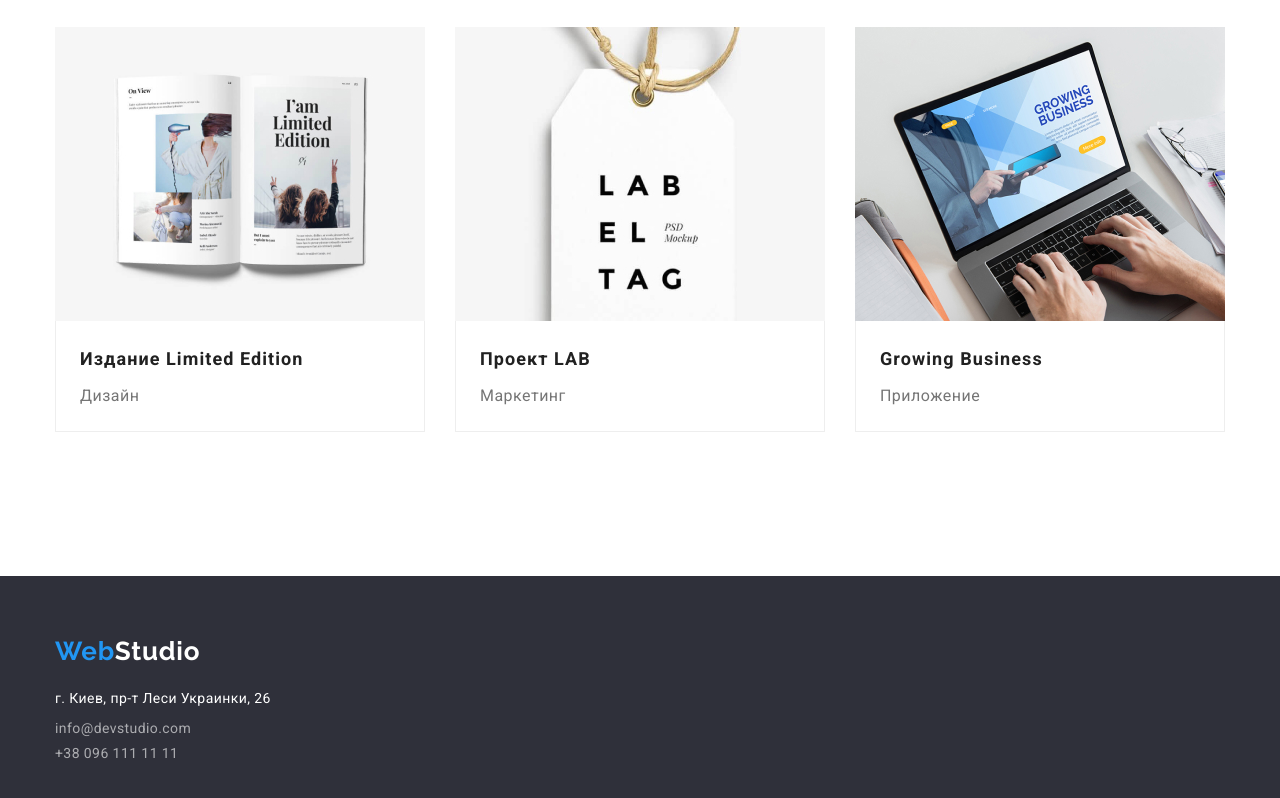
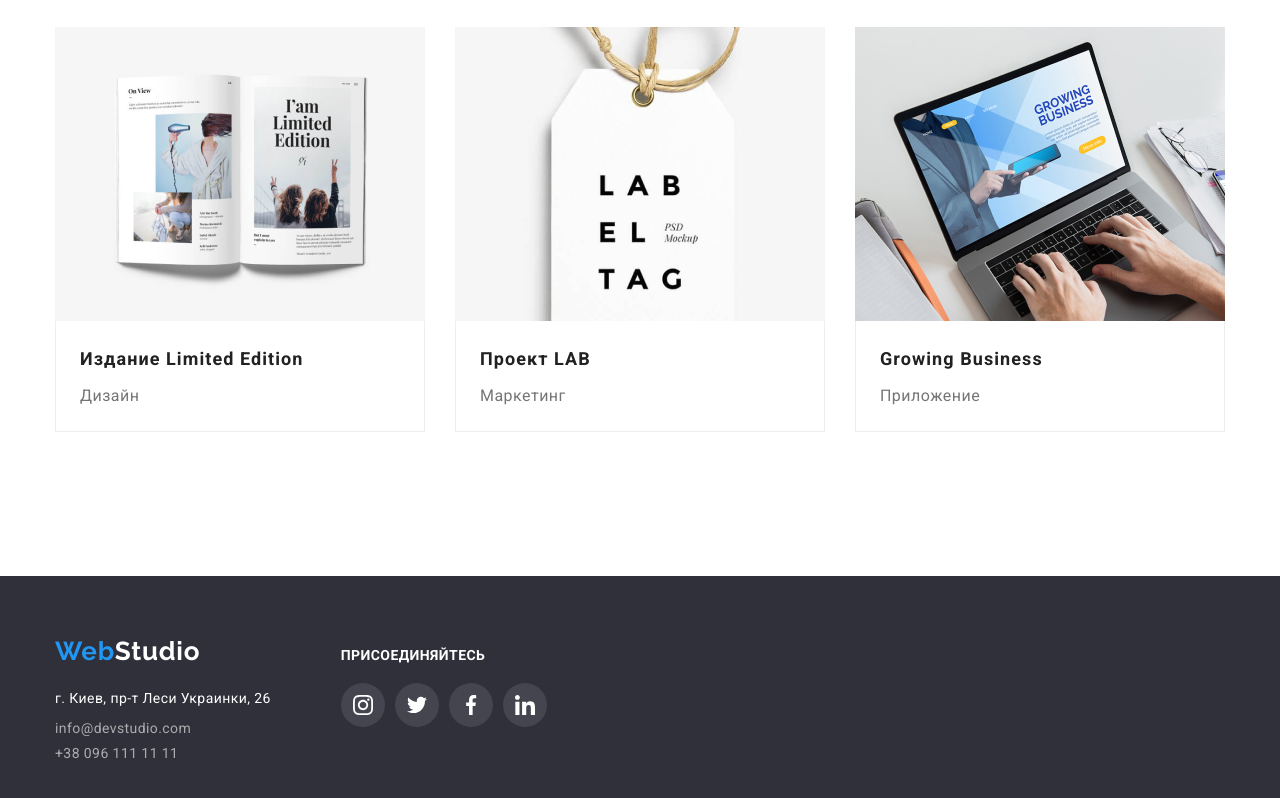
Before and after one commit to Novoidarskyi/goit-markup-hw-04, a plain HTML site: page portfolio.html in a window 1280 px wide. Shown: the part 1108-1906 px from the top of the page. Drawn offline with nearby package versions, Linux system fonts and the light colour scheme.

Commit message:
Содержит все требования домашнего задания №4

```diff
--- a/css/main.css
+++ b/css/main.css
@@ -396,10 +396,6 @@ img {
   justify-content: start;
 }
 
-.footer-contact {
-  margin-right: 70px;
-}
-
 .footer .logo {
   display: block;
   margin-bottom: 20px;
@@ -425,6 +421,7 @@ img {
 
 .footer-contact {
   display: block;
+  margin-right: 70px;
   font-style: normal;
   font-size: 14px;
   line-height: 1.174;
@@ -446,3 +443,30 @@ img {
   text-transform: uppercase;
   color: #ffffff;
 }
+
+.footer-social-links-list {
+  display: flex;
+  align-items: center;
+  justify-content: space-between;
+}
+
+.footer-social-links-item {
+  padding: 12px;
+  width: 44px;
+  height: 44px;
+  border-radius: 50%;
+  background: rgba(255, 255, 255, 0.1);
+}
+
+.footer-social-links-item:not(:last-child) {
+  margin-right: 10px;
+}
+
+.footer .icon-social-links {
+  fill: #ffffff;
+}
+
+.footer-social-links-item:hover,
+.footer-social-links-item:focus {
+  background-color: var(--accent-color);
+}
--- a/css/portfolio.css
+++ b/css/portfolio.css
@@ -264,6 +264,12 @@ img {
   padding-bottom: 60px;
 }
 
+.footer .container {
+  display: flex;
+  align-items: baseline;
+  justify-content: start;
+}
+
 .footer .logo {
   display: block;
   margin-bottom: 20px;
@@ -289,6 +295,7 @@ img {
 
 .footer-contact {
   display: block;
+  margin-right: 70px;
   font-style: normal;
   font-size: 14px;
   line-height: 1.174;
@@ -299,3 +306,41 @@ img {
 .footer-contact-item:not(:last-child) {
   margin-bottom: 9px;
 }
+
+.join {
+  display: block;
+  margin-bottom: 20px;
+  font-weight: 700;
+  font-size: 14px;
+  line-height: 1.143;
+  letter-spacing: 0.03em;
+  text-transform: uppercase;
+  color: #ffffff;
+}
+
+.footer-social-links-list {
+  display: flex;
+  align-items: center;
+  justify-content: space-between;
+}
+
+.footer-social-links-item {
+  padding: 12px;
+  width: 44px;
+  height: 44px;
+  border-radius: 50%;
+  background: rgba(255, 255, 255, 0.1);
+}
+
+.footer-social-links-item:not(:last-child) {
+  margin-right: 10px;
+}
+
+.footer .icon-social-links {
+  fill: #ffffff;
+}
+
+.footer-social-links-item:hover,
+.footer-social-links-item:focus {
+  background-color: var(--accent-color);
+}
--- a/portfolio.html
+++ b/portfolio.html
@@ -39,13 +39,19 @@
         </nav>
         <ul class="contact-list">
           <li class="contact-list-submenu">
-            <a href="mailto:info@devstudio.com" class="contact-link"
-              >info@devstudio.com</a
+            <a href="mailto:info@devstudio.com" class="contact-link">
+              <svg class="icon-contact-list" width="16" height="12">
+                <use href="./images/sprite.svg#icon-envelope"></use>
+              </svg>
+              info@devstudio.com</a
             >
           </li>
           <li class="contact-list-submenu">
-            <a href="tel:+380961111111" class="contact-link"
-              >+38 096 111 11 11</a
+            <a href="tel:+380961111111" class="contact-link">
+              <svg class="icon-contact-list" width="10" height="16">
+                <use href="./images/sprite.svg#icon-smartphone"></use>
+              </svg>
+              +38 096 111 11 11</a
             >
           </li>
         </ul>
@@ -220,7 +226,10 @@
     <!-- Футер -->
     <footer class="footer">
       <div class="container">
-        <a href="index.html" lang="en" class="logo"> <span>Web</span>Studio</a>
+        <div class="footer-contact">
+          <a href="index.html" lang="en" class="logo">
+            <span>Web</span>Studio</a
+          >
           <address>
             <ul class="footer-list">
               <li>
@@ -243,6 +252,50 @@
             </ul>
           </address>
         </div>
+        <div class="footer-social-links">
+          <b class="join">присоединяйтесь</b>
+          <div class="footer-social-links-box">
+            <ul class="footer-social-links-list">
+              <div class="footer-social-links-item">
+                <li>
+                  <a href="">
+                    <svg class="icon-social-links" width="20" height="20">
+                      <use href="./images/sprite.svg#icon-instagram-2"></use>
+                    </svg>
+                  </a>
+                </li>
+              </div>
+              <div class="footer-social-links-item">
+                <li>
+                  <a href="">
+                    <svg class="icon-social-links" width="20" height="20">
+                      <use href="./images/sprite.svg#icon-twitter-1"></use>
+                    </svg>
+                  </a>
+                </li>
+              </div>
+              <div class="footer-social-links-item">
+                <li>
+                  <a href="">
+                    <svg class="icon-social-links" width="20" height="20">
+                      <use href="./images/sprite.svg#icon-facebook-1"></use>
+                    </svg>
+                  </a>
+                </li>
+              </div>
+              <div class="footer-social-links-item">
+                <li>
+                  <a href="">
+                    <svg class="icon-social-links" width="20" height="20">
+                      <use href="./images/sprite.svg#icon-linkedin-1"></use>
+                    </svg>
+                  </a>
+                </li>
+              </div>
+            </ul>
+          </div>
+        </div>
+      </div>
     </footer>
   </body>
 </html>
```
Also changed, not shown: index.html (+17 -8 lines). Lines whose indentation alone changed are shown as unchanged.
